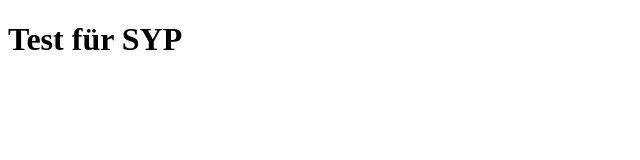
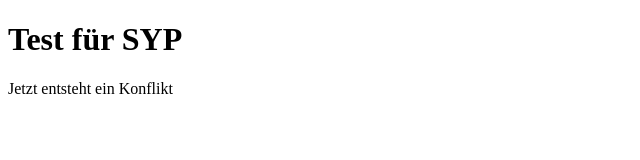
Before and after one commit to franca4/gemeinsamesRep, a plain HTML site: page index.html in a window 1280 px wide. Shown: the whole page, without its empty margins (0-640 px from the left). Drawn offline with Linux system fonts and the light colour scheme.

Commit message:
Jetzt entsteht ein Konflikt

```diff
--- a/index.html
+++ b/index.html
@@ -7,6 +7,6 @@
 </head>
 <body>
     <h1>Test für SYP</h1>
-
+    <a>Jetzt entsteht ein Konflikt</a>
 </body>
 </html>
```
